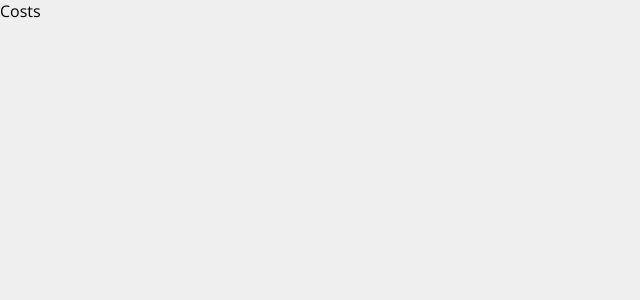
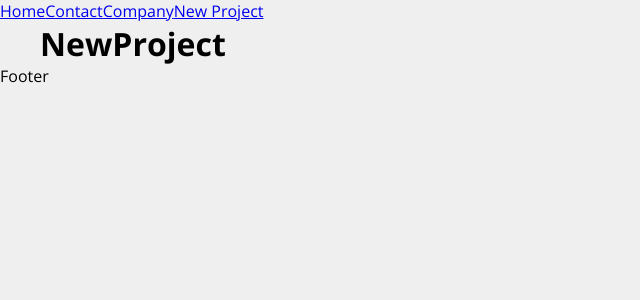
Before and after one commit to ruann-fernandess/Projeto_COSTS, a React (Create React App) app: page /newproject in a window 1280 px wide. Shown: the top 300 px of the page, without its empty margins (0-640 px from the left). Built offline with nearby package versions, Linux system fonts and the light colour scheme; the HTML template or start-up script is replaced by a standard one.

Commit message:
Aula 18 - Estruturando Projeto

```diff
--- a/src/App.js
+++ b/src/App.js
@@ -1,8 +1,29 @@
+import {BrowserRouter as Router, Route, Routes, Link} from 'react-router-dom'
+import Home from './components/pages/Home'
+import Company from './components/pages/Company'
+import Contact from './components/pages/Contact'
+import NewProject from './components/pages/NewProject'
+import Container from './components/layout/Container'
+
 function App() {
   return (
-    <div className="App">
-      <p>Costs</p>
-    </div>
+    <Router>
+      <div>
+        <Link to="/">Home</Link>
+        <Link to="/contact">Contact</Link>
+        <Link to="/company">Company</Link>
+        <Link to="/newproject">New Project</Link>
+      </div>
+      <Container customClass="min-height">
+        <Routes>
+          <Route path="/" element={<Home />} />
+          <Route path="/contact" element={<Contact />} />
+          <Route path="/company" element={<Company />} />
+          <Route path="/newproject" element={<NewProject />} />
+        </Routes>
+      </Container>
+      <p>Footer</p>
+    </Router>
   );
 }
 
--- /dev/null
+++ b/src/components/layout/Container.jsx
@@ -0,0 +1,11 @@
+import styles from './Container.module.css'
+
+function Container(props){
+    return(
+        <div className={`${styles.container} ${styles.customClass}`}>
+            {props.children}
+        </div>
+    )
+}
+
+export default Container
--- /dev/null
+++ b/src/components/layout/Container.module.css
@@ -0,0 +1,20 @@
+.container{
+    width: 1200px;
+    display: flex;
+    justify-content: space-between;
+    margin: 0 auto;
+    flex-wrap: wrap;
+}
+
+.min-height{
+    min-height: 75%;
+}
+
+.start{
+    justify-content: flex-start;
+}
+
+.column{
+    flex-direction: column;
+    justify-content: flex-start;
+}
--- /dev/null
+++ b/src/components/pages/Company.jsx
@@ -0,0 +1,7 @@
+function Company(){
+    return(
+        <h1>Company</h1>
+    )
+}
+
+export default Company
--- /dev/null
+++ b/src/components/pages/Contact.jsx
@@ -0,0 +1,7 @@
+function Contact(){
+    return(
+        <h1>Contact</h1>
+    )
+}
+
+export default Contact
--- /dev/null
+++ b/src/components/pages/Home.jsx
@@ -0,0 +1,7 @@
+function Home(){
+    return(
+        <h1>Home</h1>
+    )
+}
+
+export default Home
--- /dev/null
+++ b/src/components/pages/NewProject.jsx
@@ -0,0 +1,7 @@
+function NewProject(){
+    return(
+        <h1>NewProject</h1>
+    )
+}
+
+export default NewProject
```
